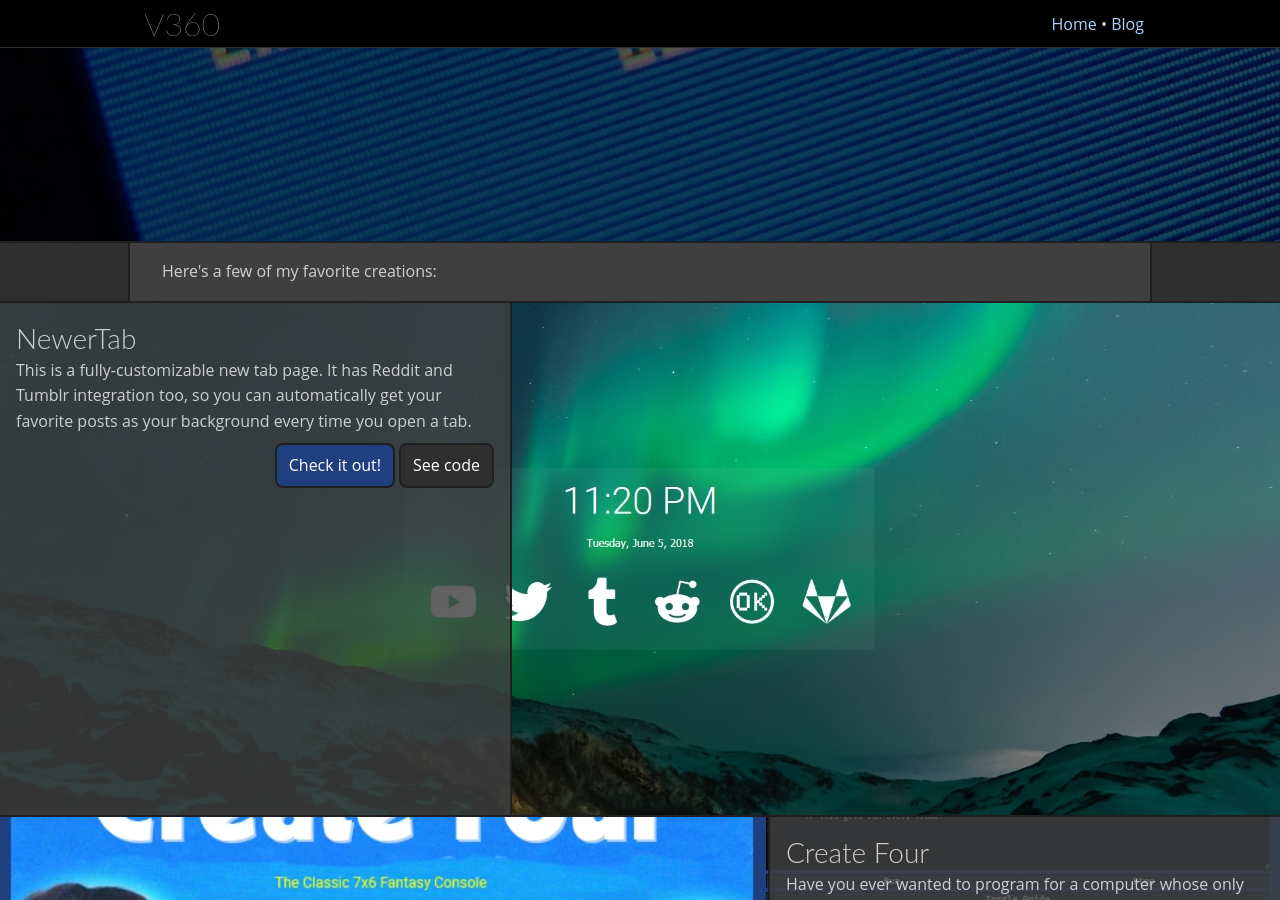
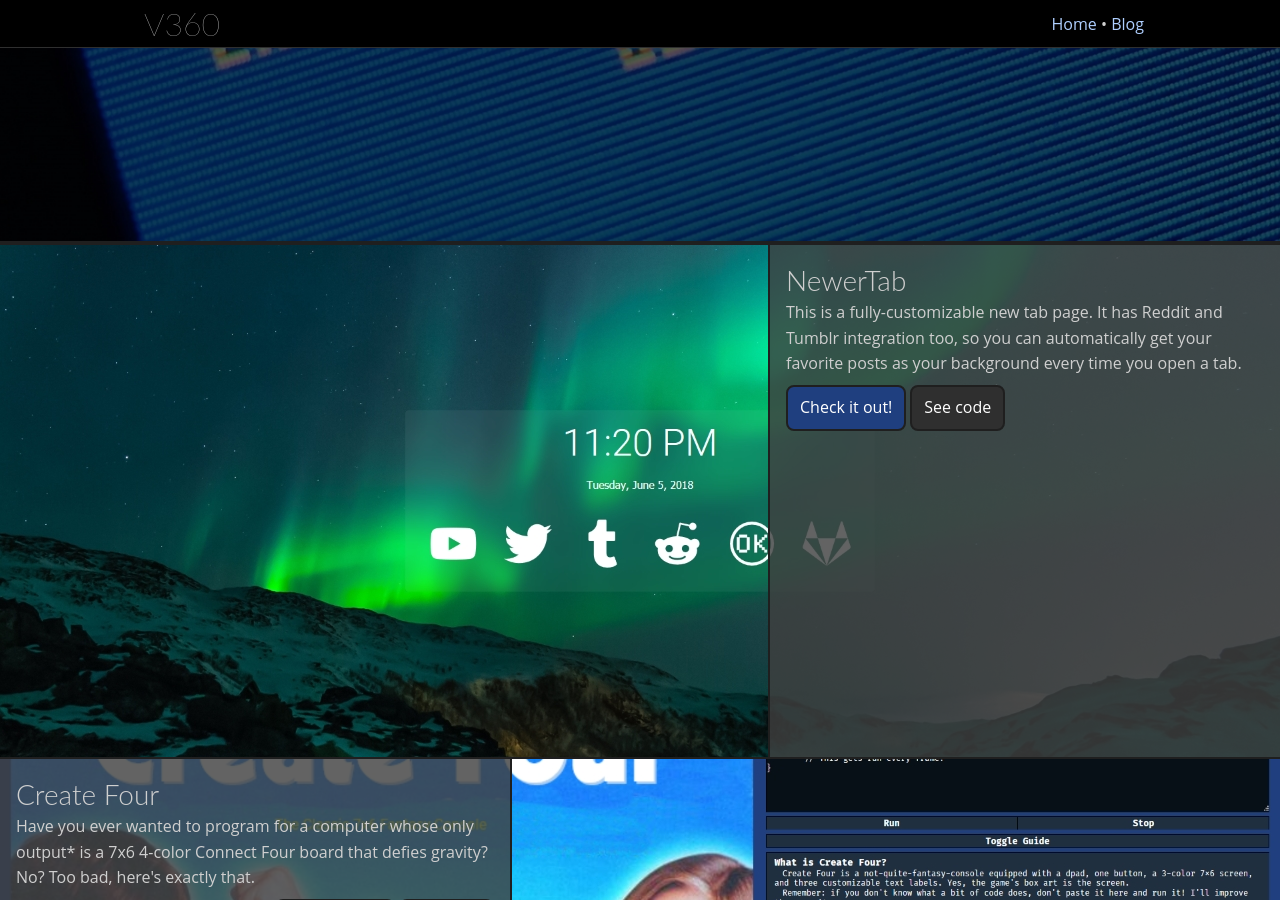
Before and after one commit to TheV360/thev360.github.io, a Jekyll site: the page built from index.html, in a window 1280 px wide and 900 px high, scrolled down 480 px. Built offline with Jekyll 4.4.1, drawn with Linux system fonts in a browser that asks for light colours.

Commit message:
not even needed.

```diff
--- a/index.html
+++ b/index.html
@@ -10,9 +10,6 @@ title: Home
 				</div>
 				<h2>Hello, world!</h2>
 				<p>I'm V360, a person that has no idea what they're doing. I make stuff in HTML5, SmileBASIC, PICO-8, C#, and Love2D.</p>
-			</div>
-			<div class="container">
-				<p>Here's a few of my favorite creations:</p>
 			</div>
 			<div class="showcase" style="background-image: url('/assets/NewerTab.jpg');">
 				<div class="showcase-content">
```
